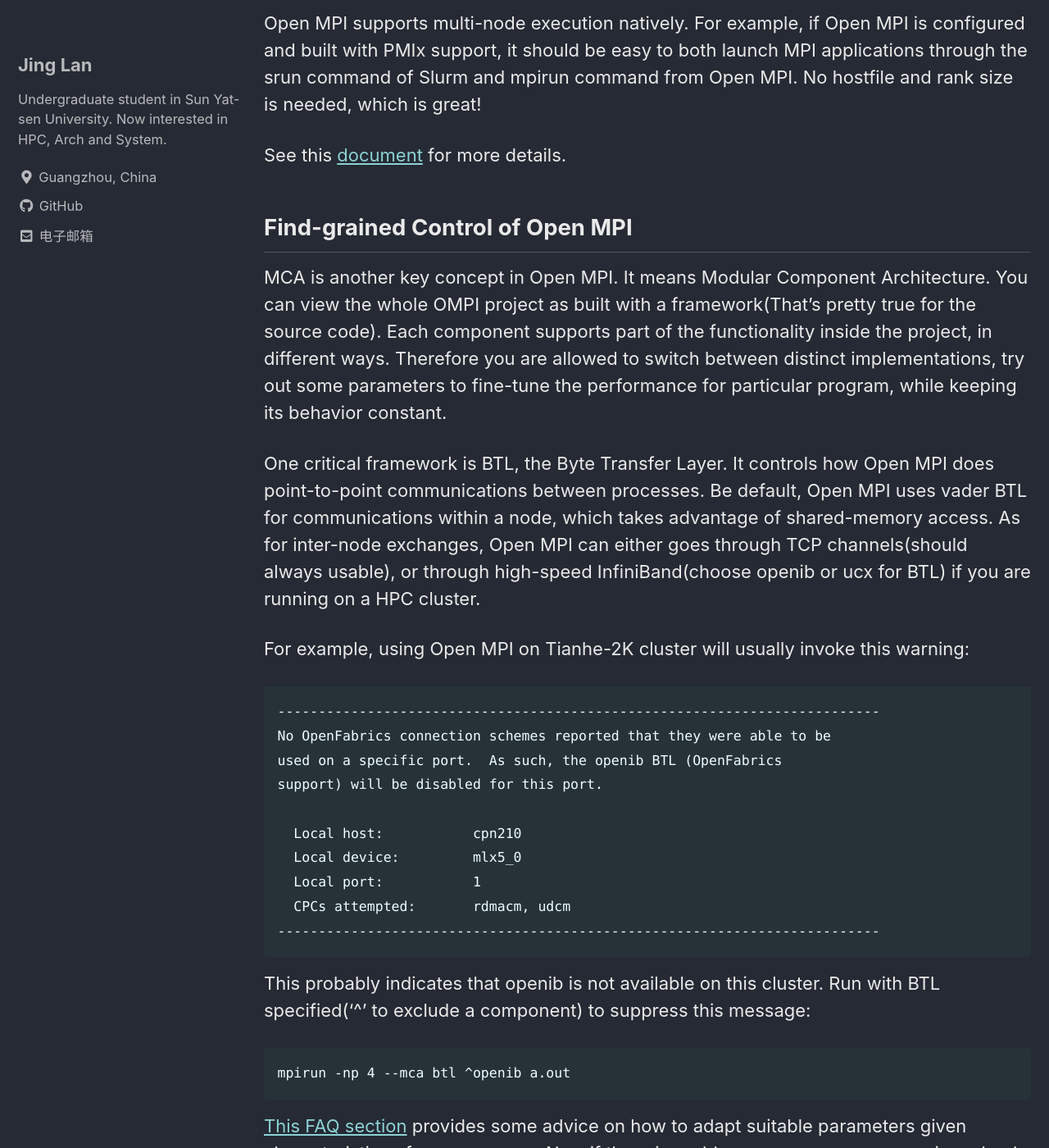
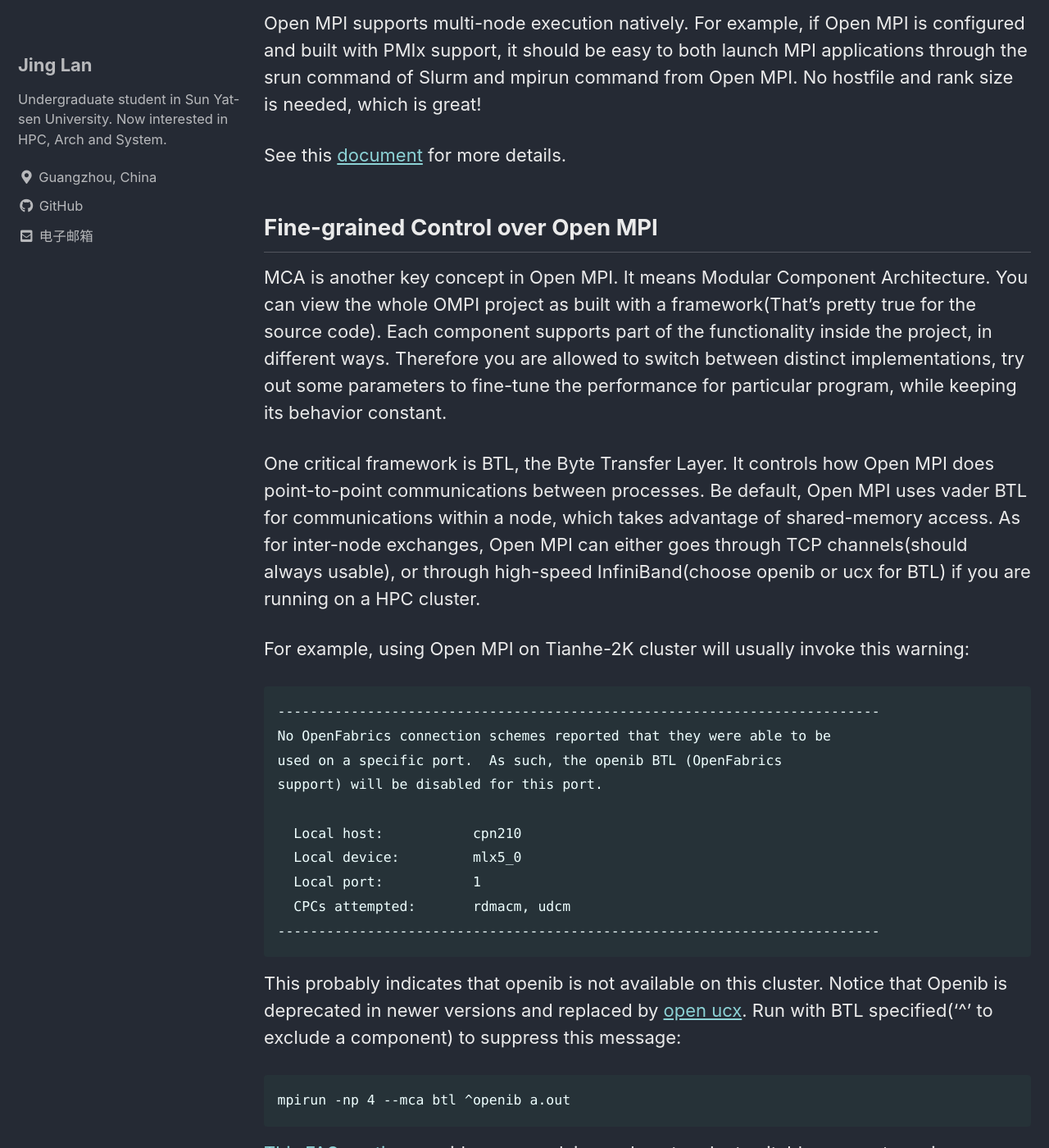
Before and after one commit to Lan-Jing/Lan-Jing.github.io, a Jekyll site: the page built from _posts/2021-2-27-ompi.md, in a window 1280 px wide and 1400 px high, scrolled down 1407 px. Shown: the whole window at 82% size. Built offline with Jekyll 4.4.1, drawn with Linux system fonts in a browser that asks for light colours; cached includes are drawn as plain includes; comment, search, counter and statistics services are not loaded; some of the changed text lies outside the part shown.

Commit message:
Improve readability of blogs

````diff
--- a/_posts/2021-2-27-ompi.md
+++ b/_posts/2021-2-27-ompi.md
@@ -31,13 +31,13 @@ It actually calles the underlying compiler and does the link by default:
 cc -o main -g main.c -lmpi -lopen-rte -lopen-pal ...
 ```
 
-## Running Jobs with Scheduler.
+## Running Jobs with Scheduler
 
 Open MPI supports multi-node execution natively. For example, if Open MPI is configured and built with PMIx support, it should be easy to both launch MPI applications through the srun command of Slurm and mpirun command from Open MPI. No hostfile and rank size is needed, which is great!
 
 See this [document](https://www-lb.open-mpi.org/faq/?category=slurm) for more details.
 
-## Find-grained Control of Open MPI
+## Fine-grained Control over Open MPI
 
 MCA is another key concept in Open MPI. It means Modular Component Architecture. You can view the whole OMPI project as built with a framework(That's pretty true for the source code). Each component supports part of the functionality inside the project, in different ways. Therefore you are allowed to switch between distinct implementations, try out some parameters to fine-tune the performance for particular program, while keeping its behavior constant.
 
@@ -57,7 +57,7 @@ support) will be disabled for this port.
 --------------------------------------------------------------------------
 ```
 
-This probably indicates that openib is not available on this cluster. Run with BTL specified('^' to exclude a component) to suppress this message:
+This probably indicates that openib is not available on this cluster. Notice that Openib is deprecated in newer versions and replaced by [open ucx](https://www.openucx.org/). Run with BTL specified('^' to exclude a component) to suppress this message:
 
 ```
 mpirun -np 4 --mca btl ^openib a.out
````
Also changed, not shown: _posts/2021-2-22-strict_aliasing.md (+1 -1 lines), _posts/2021-2-7-rust.md (+1 -1 lines).
